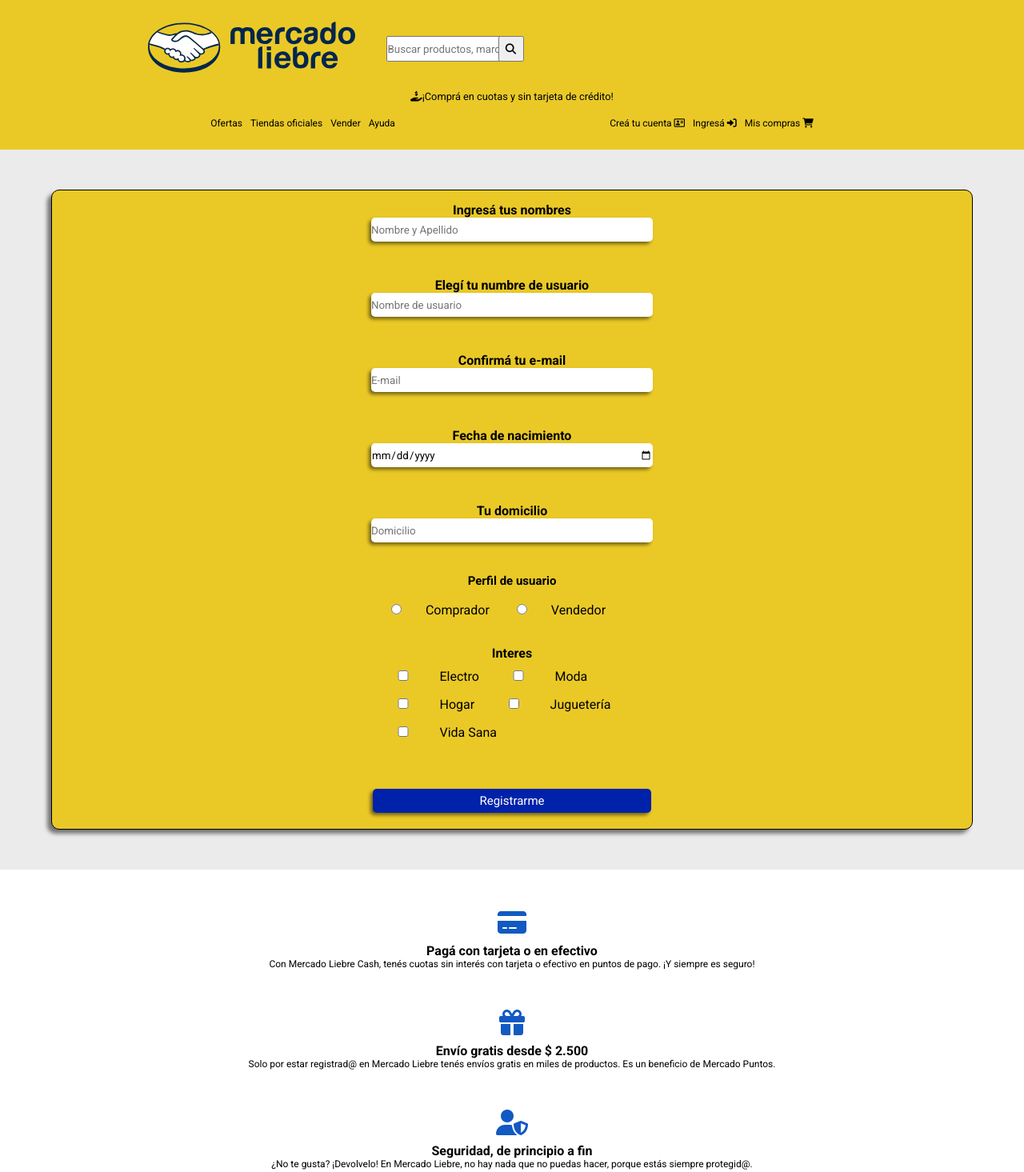
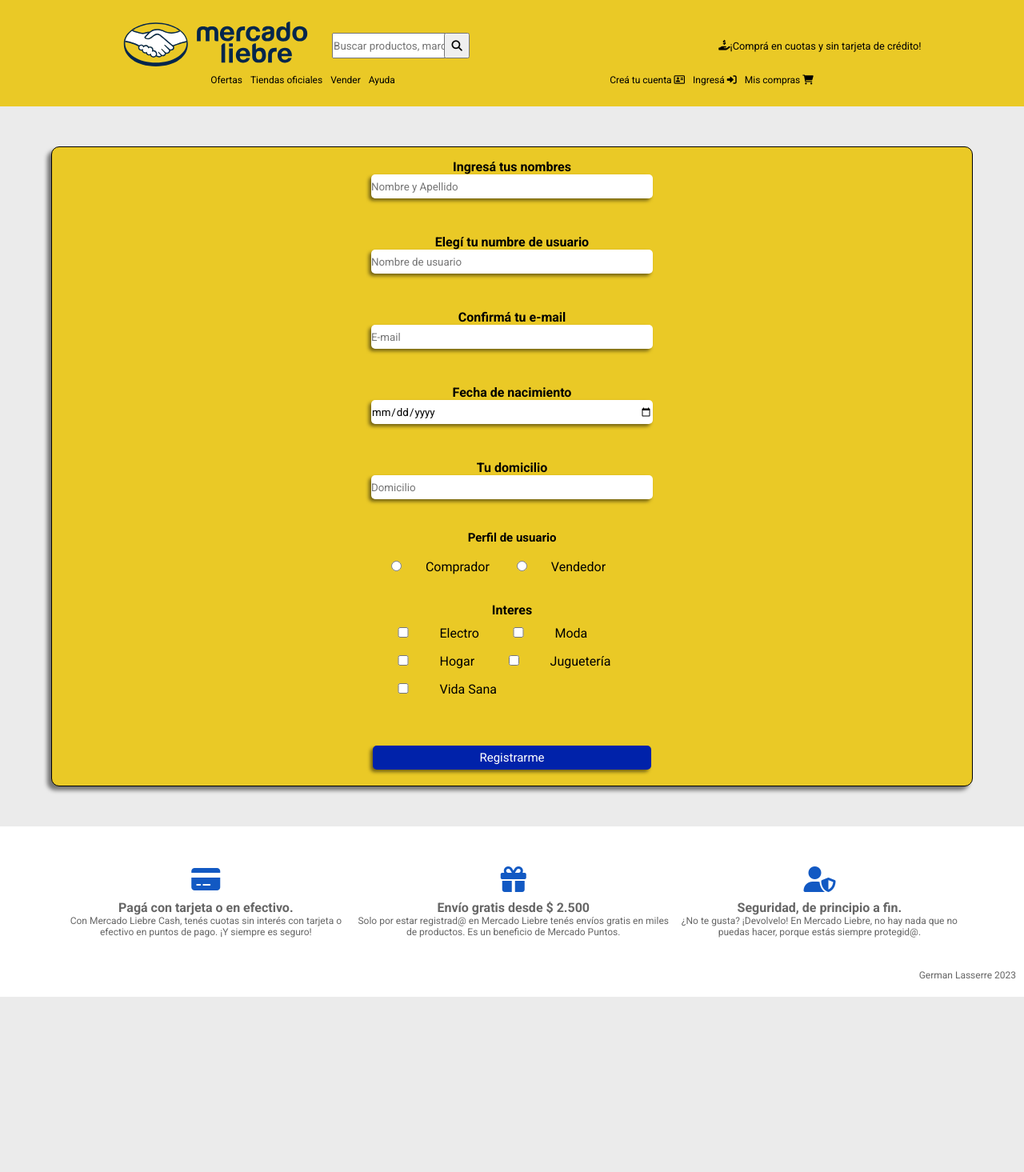
Before and after one commit to GermanLasserre/ML6-organizandoElementos, a website: page views/creatucuenta.html in a window 1280 px wide. Shown: the top 1465 px of the page at 80% size. After the commit the page ends 1246 px from the top, so only its background shows below. Drawn offline with Linux system fonts and the light colour scheme; files whose address does not match are found by name.

Commit message:
actualizo

```diff
--- a/public/css/styles.css
+++ b/public/css/styles.css
@@ -63,7 +63,7 @@
     display: flex;
     justify-content: center;
     align-items: center;
-    margin-bottom: 1rem;
+    margin: auto;
 }
 
 header div.logo img {
@@ -79,6 +79,10 @@
 
 .cuotas {
     font-size: 0.8rem;
+    display: flex;
+    justify-content: center;
+    align-items: center;
+    margin: auto;
 }
 
 header section button {
@@ -145,14 +149,10 @@
     border: 2px solid black;
 }
 
-.seccion__productos--tarjeta-descripcion {
+div.seccion__productos--tarjeta-descripcion {
     border-top: 1px solid var(--gris-claro);
     padding: 15px;
     display: none;
-}
-
-.seccion__productos--tarjeta-descripcion:hover {
-    display: block;
 }
 
 main section article i.fa-truck {
@@ -195,15 +195,29 @@
 footer {
     padding: 50px 10px 10px;
     background-color: white;
+    color: var(--gris-oscuro)
 }
 
-footer article {
-    text-align: center;
-    margin-bottom: 50px;
+footer section {
+    width: 90%;
+    margin:0px auto;
 }
 
-footer article i {
-    font-size: 2em;
+footer section article {
+    padding-bottom: 40px;
+    display: flex;
+    flex-direction: column;
+    justify-content: center;
+    align-items: center;
+}
+
+footer section article p {
+    font-size: var(--parrafos);
+    text-align: center;
+}
+
+footer section article i {
+    font-size:  2em;
     color: var(--celeste);
     margin-bottom: 10px;
 }
@@ -218,6 +232,7 @@
     display: flex;
     justify-content: end;
     font-size: var(--parrafos);
+    padding: 0px 0px 10px 5px;
 }
 
 /*MOBILE*/
@@ -225,14 +240,11 @@
 @media (max-width:359px) {
 
     header div.logo img {
-        min-width: 70%;
+        min-width: 50vw;
+        margin: auto;
     }
 
-    .listaSuperior {
-        display: none;
-    }
-
-    .listaInferior {
+    .listas{
         display: none;
     }
 }
@@ -246,17 +258,27 @@
         max-width: 80%;
     }
 
-    header nav.listas {
+    .upheader{
         display: flex;
-        justify-content: space-evenly;
+    justify-content: center;
+    align-items: center;
+    margin: auto;
+    }
+
+    .listas {
+        display: flex;
+        text-align: center;
+        justify-content: space-between;
     }
 
     .listaSuperior {
         display: flex;
+        padding-left: 10px;
     }
 
     .listaInferior {
         display: flex;
+        padding-right: 10px;
     }
 
     header nav ul li a {
@@ -281,12 +303,6 @@
         font-size: 10px;
     }
 
-    .listas {
-        display: flex;
-        text-align: center;
-        justify-content: space-around;
-    }
-
     main section h4.seccion__productos--titulo {
         width: 100%;
         font-size: 1.5rem;
@@ -306,6 +322,13 @@
 /* DESKTOP */
 
 @media (min-width:769px) {
+
+    .upheader{
+        display: flex;
+        justify-content: center;
+        align-items: center;
+        margin: auto;
+    }
 
     header div.logo img {
         min-width: 81%;
@@ -341,10 +364,14 @@
     main section article.seccion__productos--tarjeta {
         max-width: 25%;
         flex-direction: row;
-        border: 0.3rem solid var(--gris-claro);
+        border: 0.25rem solid var(--gris-claro);
     }
 
-    main section article.seccion__productos--tarjeta-descripcion {
+   main section article.seccion__productos--tarjeta-descripcion {
         border-top: 3px solid var(--gris-claro);
     }
+
+    footer section {
+        display: flex;
+    }
 }
--- a/views/creatucuenta.html
+++ b/views/creatucuenta.html
@@ -96,10 +96,12 @@
 
 
     <footer>
+        <section class="pieDePagina">
             <article class="seccion__productos--tarjeta">
                 <i class="fa-solid fa-credit-card"></i>
-            <h4>Pagá con tarjeta o en efectivo</h4>
-            <p>Con Mercado Liebre Cash, tenés cuotas sin interés con tarjeta o efectivo en puntos de pago. ¡Y siempre
+                <h4>Pagá con tarjeta o en efectivo.</h4>
+                <p>Con Mercado Liebre Cash, tenés cuotas sin interés con tarjeta o efectivo en puntos de pago. ¡Y
+                    siempre
                     es seguro!</p>
             </article>
             <article class="seccion__productos--tarjeta">
@@ -110,10 +112,11 @@
             </article>
             <article class="seccion__productos--tarjeta">
                 <i class="fa-solid fa-user-shield"></i>
-            <h4>Seguridad, de principio a fin</h4>
+                <h4>Seguridad, de principio a fin.</h4>
                 <p>¿No te gusta? ¡Devolvelo! En Mercado Liebre, no hay nada que no puedas hacer,
                     porque estás siempre protegid@.</p>
             </article>
+        </section>
         <span>
             German Lasserre 2023
         </span>
```
Also changed, not shown: views/home.html (+4 -2 lines), views/ingresa.html (+4 -2 lines). Lines whose indentation alone changed are shown as unchanged.
